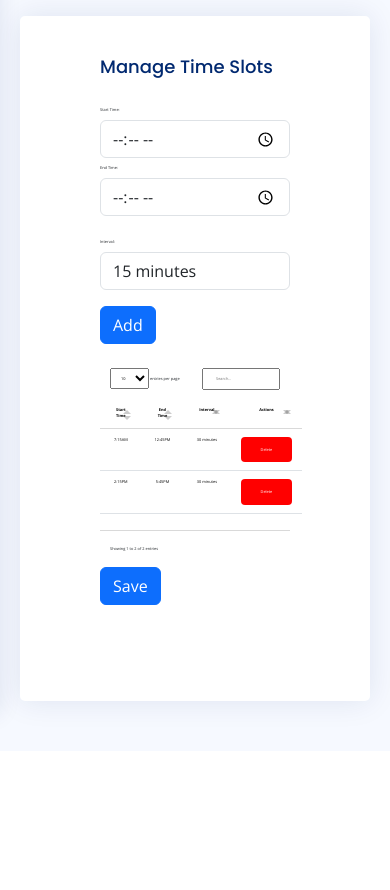
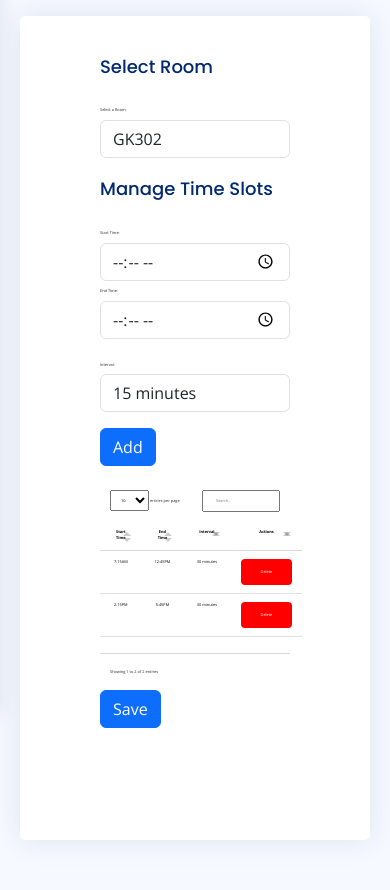
Before and after one commit to kennethmyrond/labmas_2, a Django app: page /lab-reservation/labcoord/configTimeslot in a window 390 px wide. Shown: the part 130-1020 px from the top of the page. Before the commit the page ends 849 px from the top, so only its background shows below. Run offline with Django 4.2, Linux system fonts and the light colour scheme; data comes from the database, SQL or seed files in the repository; some libraries are stand-ins or nearby versions.

Commit message:
Updated Timeslot config

```diff
--- a/lab_management/core/templates/mod_labRes/labres_labcoord_configtime.html
+++ b/lab_management/core/templates/mod_labRes/labres_labcoord_configtime.html
@@ -31,10 +31,26 @@
     <div class="col-lg-12">
       <div class="card">
         <div class="card-body">
+
+        <h5 class="card-title">Select Room</h5>
+
+            <!-- Select Room -->
+          <form id="roomSelector">
+            <div class="row mb-3">
+                <label for="roomSelect" class="col-sm-2 col-form-label">Select a Room:</label>
+                <div class="col-sm-10">
+                  <select id="roomSelect" name="roomSelect" class="form-control">
+                    <option value="GK302">GK302</option>
+                  </select>
+                </div>
+                <br>
+          </form>
+
+          <div>
           <h5 class="card-title">Manage Time Slots</h5>
 
-          <!-- Filters and Search Bar -->
-          <form id="roomForm">
+          <!-- Add available time slots and intervals -->
+          <form id="timeForm">
             {% csrf_token %}
 
             <div class="row mb-3">
@@ -69,11 +85,13 @@
             </div>
 
             <div class="row mb-3">
-              <div class="col-sm-10 offset-sm-11">
+              <div class="col-sm-10">
                 <button type="button" class="btn btn-primary" id="addbtn">Add</button>
               </div>
             </div>
           </form>
+        </div>
+        <div>
 
           <table class="table datatable">
             <thead>
@@ -86,6 +104,7 @@
             </thead>
             <tbody>
               <!--hardcoded-->
+              <!-- pretend that their lunch break is between 12:45-2:15, so there's two entries-->
               <tr>
                 <td>7:15AM</td>
                 <td>12:45PM</td>
@@ -107,11 +126,12 @@
             </tbody>
           </table>
           <div class="row mb-3">
-            <div class="col-sm-10 offset-sm-11">
+            <div class="col-sm-10">
               <button type="button" class="btn btn-primary" id="savebtn">Save</button>
             </div>
           </div>
 
+            </div>
         </div>
       </div>
     </div>
--- a/lab_management/core/urls.py
+++ b/lab_management/core/urls.py
@@ -72,6 +72,7 @@ urlpatterns = [
     path('lab-reservation/student/cancelReservation/<int:reservation_id>/', views.cancel_reservation, name='cancel_reservation'),
     path('lab-reservation/labcoord/configRoom', views.labres_labcoord_configroom, name='labres_labcoord_configroom'),
     path('lab-reservation/labcoord/configTimeslot', views.labres_labcoord_configtime, name='labres_labcoord_configtime'),
+    path('lab-reservation/lab/schedule', views.labres_lab_schedule, name='labres_lab_schedule'),
 
     path('reports/', views.reports_view, name='reports'),
     path('user-settings/', views.user_settings_view, name='user_settings'),
--- a/lab_management/core/views.py
+++ b/lab_management/core/views.py
@@ -2002,6 +2002,9 @@ def labres_labcoord_configroom(request):
 def labres_labcoord_configtime(request):
     return render(request, 'mod_labRes/labres_labcoord_configtime.html')
 
+def labres_lab_schedule(request):
+    return render(request, 'mod_labRes/labres_lab_schedule.html')
+
 #  =================================================================
 
 
```
Also changed, not shown: lab_management/core/templates/mod_labRes/labres_lab_schedule.html (added).
